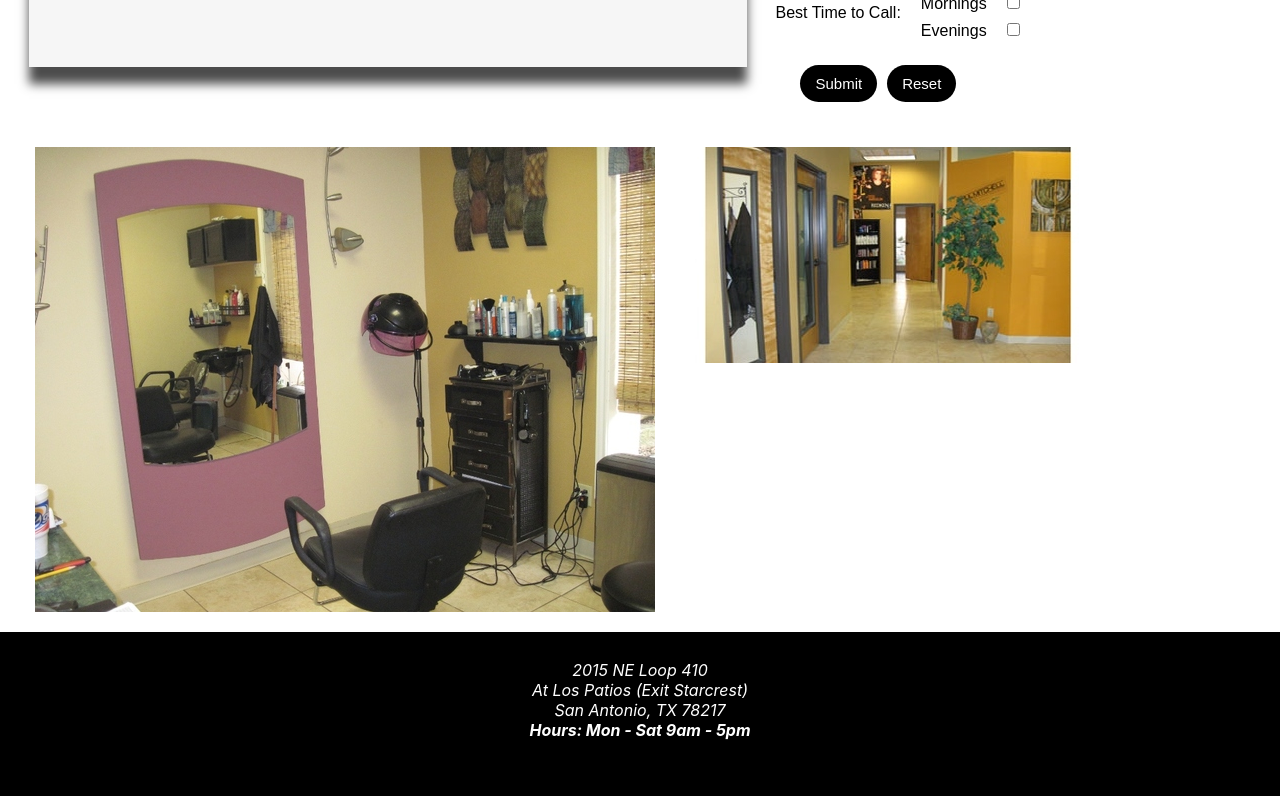
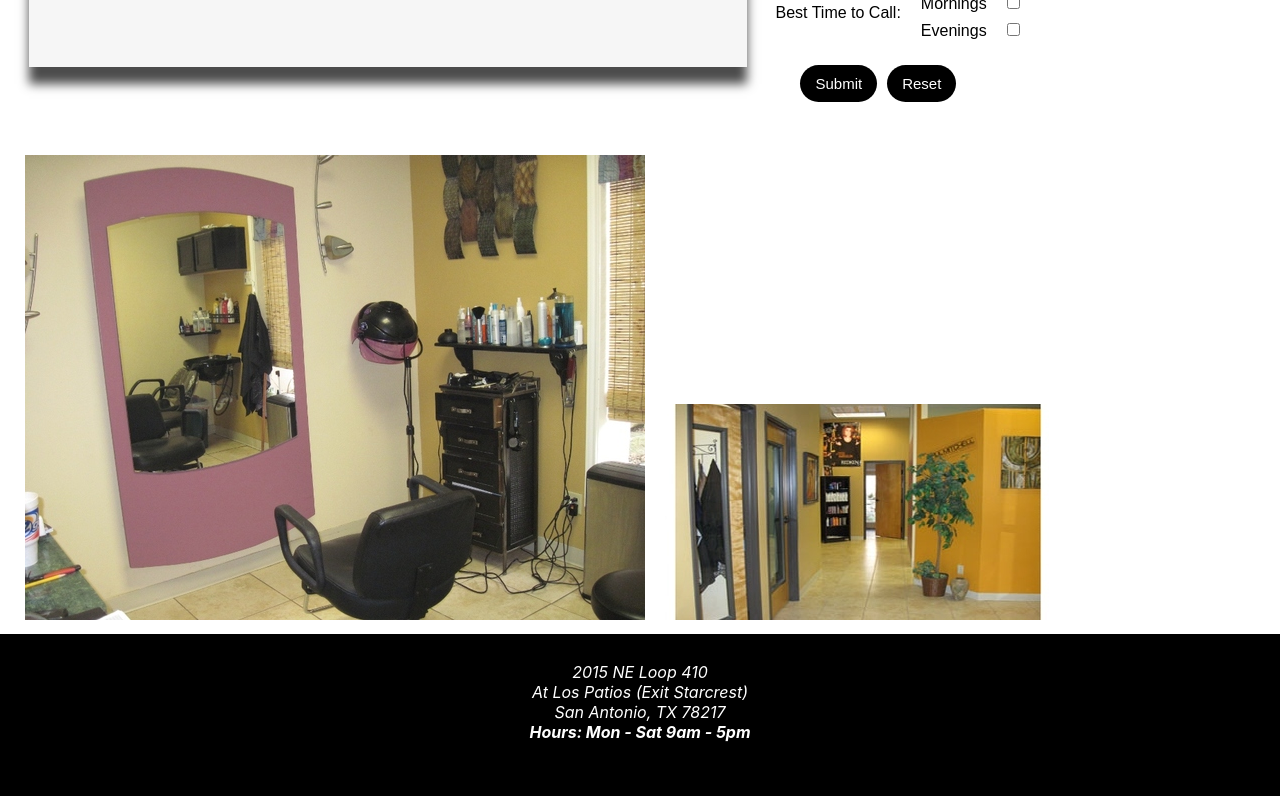
Before and after one commit to Graeme-Parker-Smith/hair-final, a React (Create React App) app: page /contact-us in a window 1280 px wide. Shown: the part 600-1396 px from the top of the page. Built offline with nearby package versions, Linux system fonts and the light colour scheme.

Commit message:
img resize

```diff
--- a/src/screens/Contact/Contact.css
+++ b/src/screens/Contact/Contact.css
@@ -116,17 +116,18 @@
 }
 
 .studio-img {
-	max-height: 465px;
-    max-width: 620px;
-    width: 80%;
+	/* max-height: 465px; */
+    /* max-width: 620px; */
+    max-width: 80%;
     height: auto;
     /* width: auto; */
-	margin: 20px;
+	margin: 10px;
 }
 .salon-img {
-	max-height: 216px;
-    max-width: 384px;
-    width: 80%;
+	/* max-height: 216px; */
+    /* max-width: 384px; */
+    max-width: 80%;
+
     height: auto;
-	margin: 20px;
+	margin: 10px;
 }
--- a/src/screens/Contact/Contact.js
+++ b/src/screens/Contact/Contact.js
@@ -109,8 +109,11 @@ export default () => {
 						<CoolButton text="Reset" />
 					</div>
 				</div>
-        <img alt="salon" className="studio-img" src={require('../../images/Studio.jpg')} />
-        <img alt="salon" className="salon-img" src={require('../../images/Salon.jpeg')} />
+				<div>
+					<br />
+					<img alt="salon" className="studio-img" src={require('../../images/Studio.jpg')} />
+					<img alt="salon" className="salon-img" src={require('../../images/Salon.jpeg')} />
+				</div>
 			</div>
 		</div>
 	);
```
